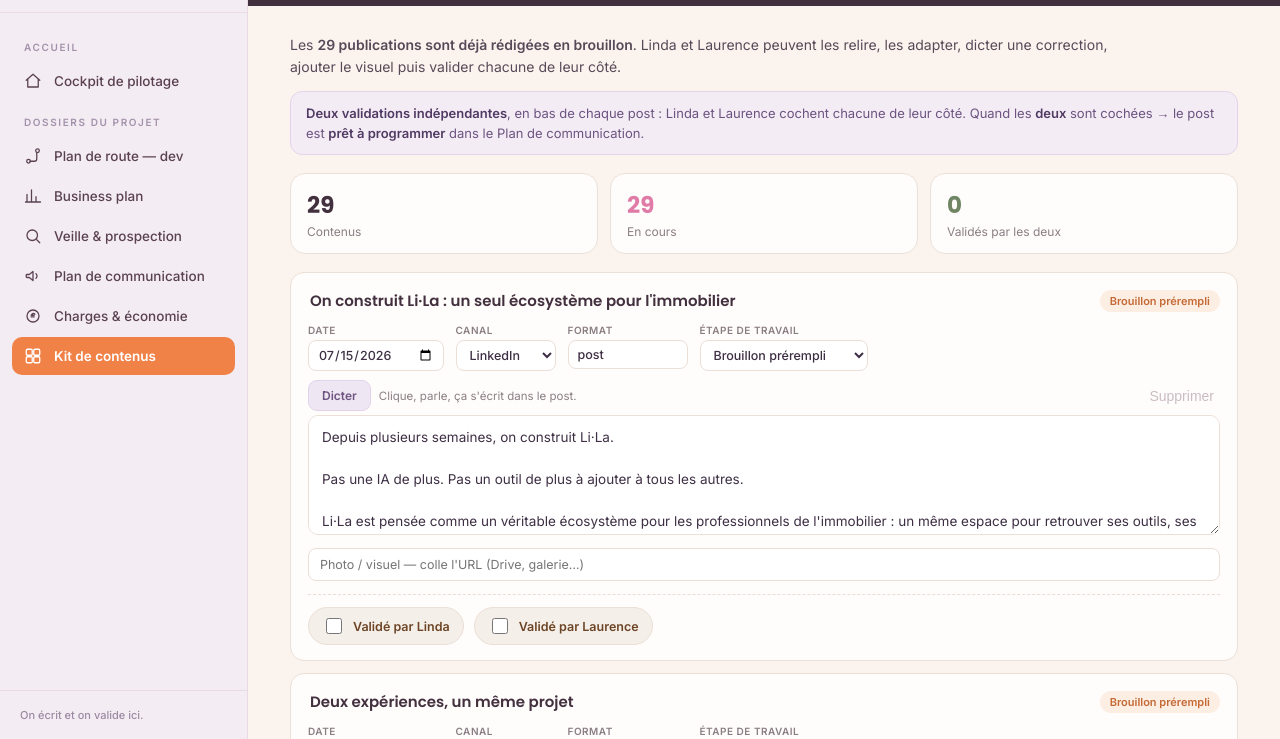
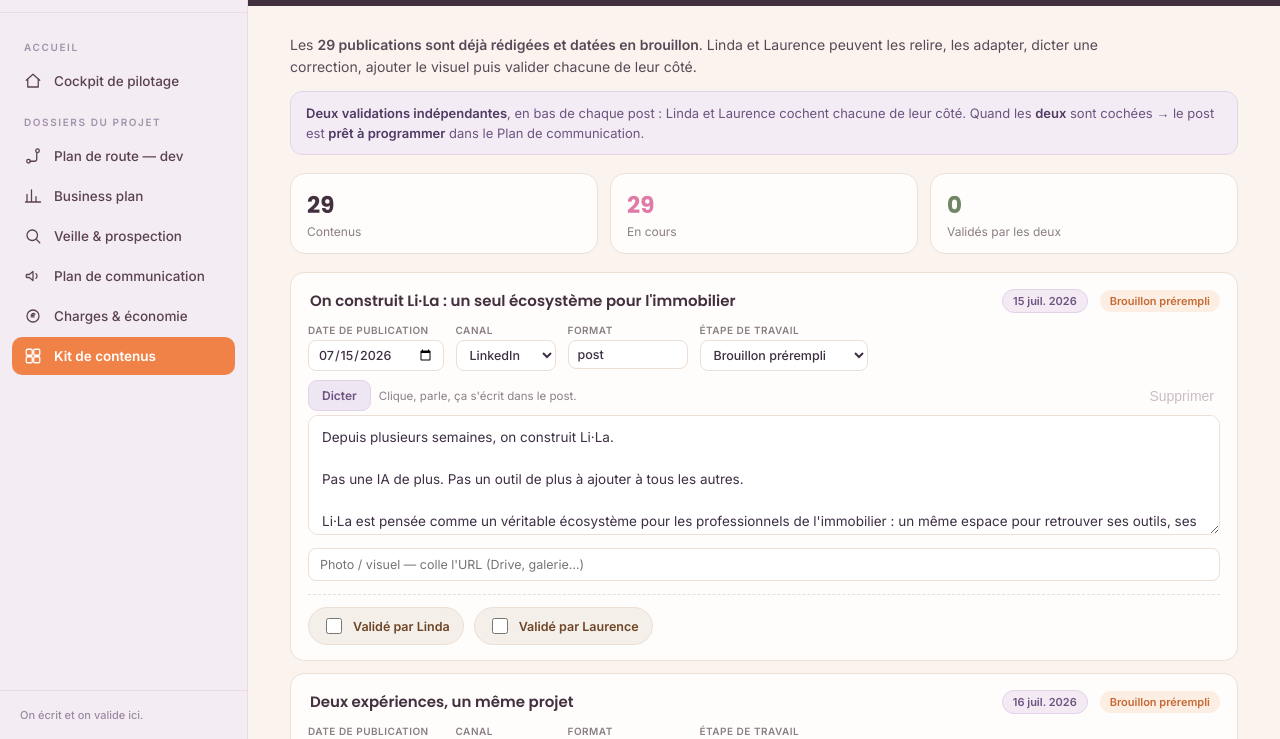
Before and after one commit to AVA-COMMUNICATION/cockpit-lancement-li.la, a plain HTML site: page lila-contenus.html in a window 1280 px wide. Shown: the part 61-800 px from the top of the page. Drawn offline with Linux system fonts and the light colour scheme; no server answers.

Commit message:
Update lila-contenus.html

```diff
--- a/lila-contenus.html
+++ b/lila-contenus.html
@@ -45,6 +45,7 @@ body.sbopen .sbov{opacity:1;pointer-events:auto}
 .ph .titre{flex:1;min-width:220px;border:none;background:transparent;font:600 15px 'Poppins';color:var(--navy)}
 .ph .titre:focus{outline:2px solid rgba(224,122,166,.35);border-radius:6px}
 .badge{font:600 11px 'Inter';padding:4px 10px;border-radius:99px;white-space:nowrap}
+.datechip{font:600 11px 'Inter';padding:4px 10px;border-radius:99px;white-space:nowrap;background:#F3EAF4;color:#6D5480;border:1px solid #E2D3EA}
 .b-w{background:#eee7ef;color:#7a6790}.b-d{background:#fdeee4;color:#c56a35}.b-m{background:#efe6f3;color:#7a5c92}.b-ok{background:#d9ead4;color:#4a6b3d}
 .meta{display:flex;gap:12px;flex-wrap:wrap;margin-bottom:9px}
 .fg{display:flex;flex-direction:column;gap:4px}
@@ -95,7 +96,7 @@ textarea{width:100%;min-height:120px;border:1px solid var(--border);border-radiu
 </header>
 
 <div class="wrap">
-  <p class="lead">Les <b>29 publications sont déjà rédigées en brouillon</b>. Linda et Laurence peuvent les relire, les adapter, dicter une correction, ajouter le visuel puis valider chacune de leur côté.</p>
+  <p class="lead">Les <b>29 publications sont déjà rédigées et datées en brouillon</b>. Linda et Laurence peuvent les relire, les adapter, dicter une correction, ajouter le visuel puis valider chacune de leur côté.</p>
   <div class="rule"><b>Deux validations indépendantes</b>, en bas de chaque post : Linda et Laurence cochent chacune de leur côté. Quand les <b>deux</b> sont cochées → le post est <b>prêt à programmer</b> dans le Plan de communication.</div>
 
   <div class="cards">
@@ -193,6 +194,7 @@ function nid(){return 'k'+Math.random().toString(36).slice(2,9);}
 function ensureIds(){let ch=false;DATA.forEach(r=>{if(!r.id){r.id=nid();ch=true;}});if(ch)save();}
 function opt(list,sel){return list.map(v=>`<option${v===sel?" selected":""}>${v}</option>`).join("");}
 function esc(x){return (x||"").replace(/&/g,"&amp;").replace(/</g,"&lt;").replace(/"/g,"&quot;");}
+function fmtDateCourte(iso){if(!iso)return "Date à fixer";const p=iso.split("-");const mois=["janv.","févr.","mars","avr.","mai","juin","juil.","août","sept.","oct.","nov.","déc."];return (+p[2])+" "+mois[(+p[1])-1]+" "+p[0];}
 function headBadge(r){
   if(r.okL&&r.okA)return '<span class="badge b-ok">Validé par les deux</span>';
   if(r.okA)return '<span class="badge b-ok">Validé par Laurence</span>';
@@ -208,10 +210,11 @@ function render(){
     div.innerHTML=`
       <div class="ph">
         <input class="titre" value="${esc(r.t)}" data-i="${i}" data-k="t">
+        <span class="datechip">${fmtDateCourte(pieceDate(r.id,i))}</span>
         ${headBadge(r)}
       </div>
       <div class="meta">
-        <div class="fg"><label>Date</label><input type="date" value="${pieceDate(r.id,i)}" data-date="${i}"></div>
+        <div class="fg"><label>Date de publication</label><input type="date" value="${pieceDate(r.id,i)}" data-date="${i}"></div>
         <div class="fg"><label>Canal</label><select data-i="${i}" data-k="c">${opt(CANAUX,r.c)}</select></div>
         <div class="fg"><label>Format</label><input value="${esc(r.f)}" data-i="${i}" data-k="f" style="width:120px"></div>
         <div class="fg"><label>Étape de travail</label><select data-i="${i}" data-k="s">${opt(STEPS,r.s)}</select></div>
@@ -241,7 +244,7 @@ function bind(){
   document.querySelectorAll("[data-ok]").forEach(cb=>cb.addEventListener("change",()=>{
     const i=cb.dataset.i;if(cb.dataset.ok==="L")DATA[i].okL=cb.checked;else DATA[i].okA=cb.checked;save();render();
   }));
-  document.querySelectorAll("[data-date]").forEach(el=>el.addEventListener("change",()=>setPieceDate(DATA[el.dataset.date].id,el.value)));
+  document.querySelectorAll("[data-date]").forEach(el=>el.addEventListener("change",()=>{setPieceDate(DATA[el.dataset.date].id,el.value);save();render();}));
   document.querySelectorAll("[data-dic]").forEach(b=>b.addEventListener("click",()=>toggleDic(+b.dataset.dic,b)));
   document.querySelectorAll("[data-rm]").forEach(b=>b.addEventListener("click",()=>{DATA.splice(+b.dataset.rm,1);save();render();}));
 }
```
